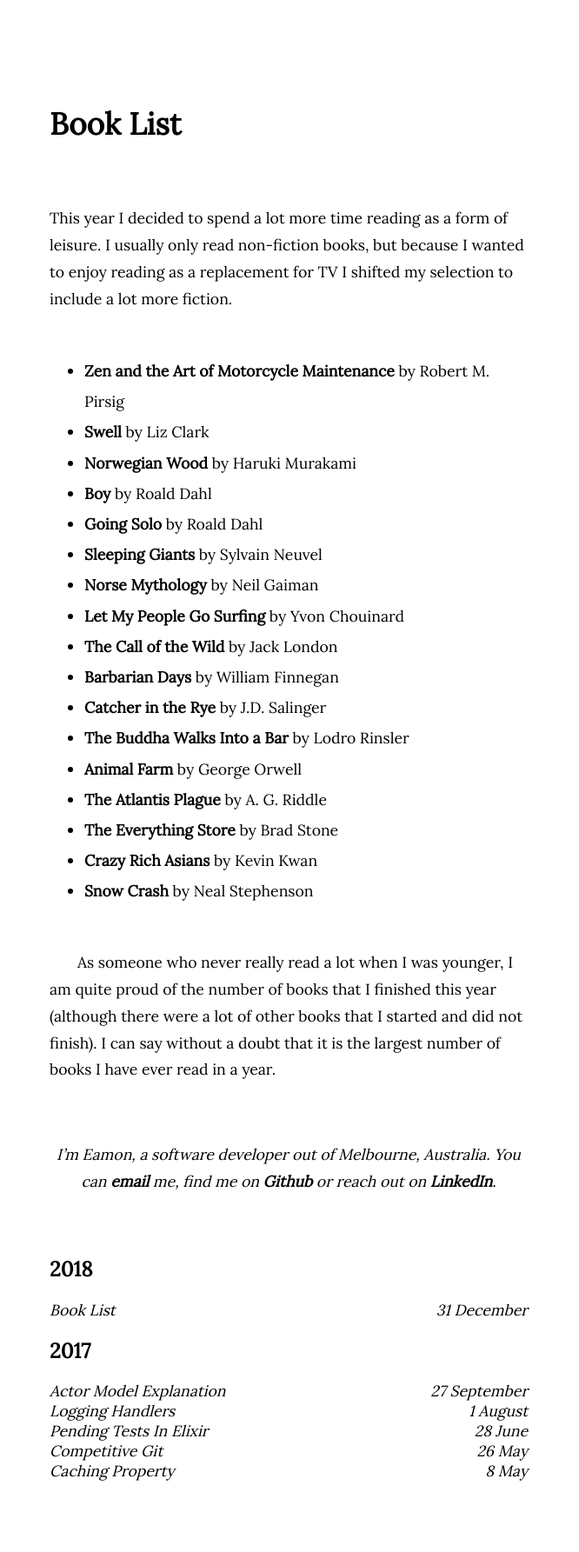
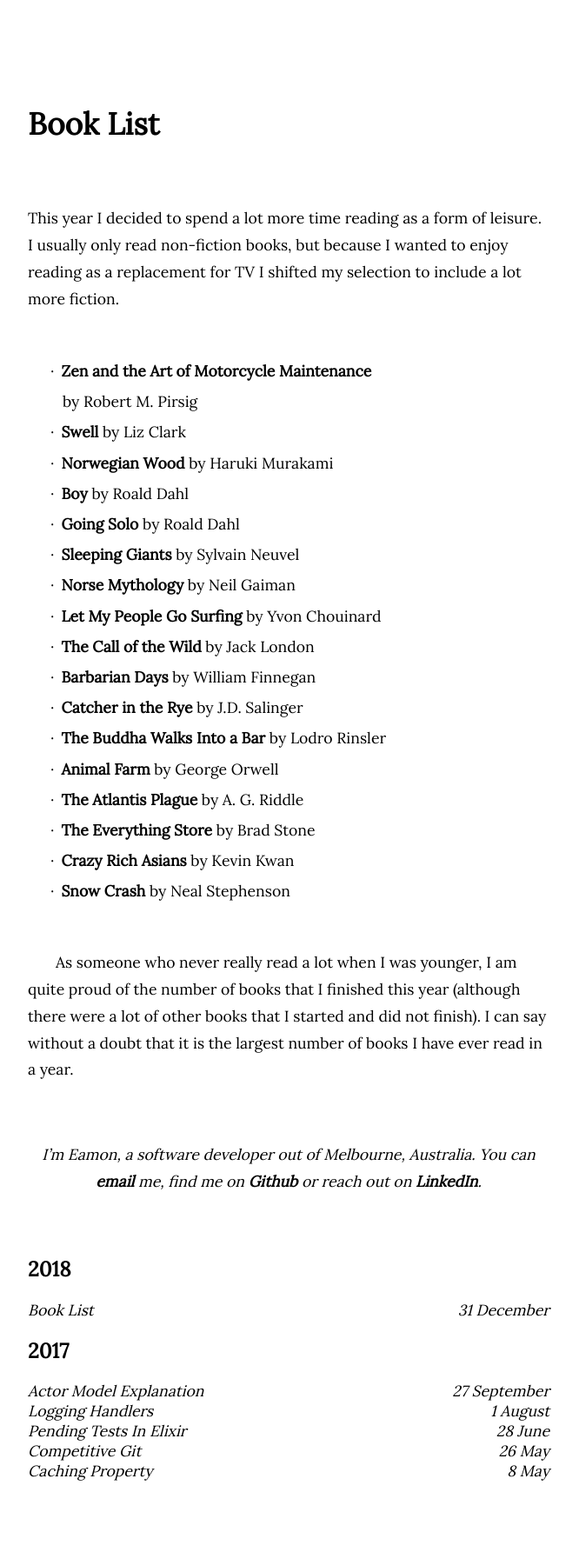
Before and after one commit to eamontaaffe/eamontaaffe.github.io, a Jekyll site: the page built from _posts/2018-12-31-book-list.md, in a window 1280 px wide. Shown: the whole page at 87% size, without its empty margins (308-974 px from the left). Built offline with Jekyll 4.4.1, drawn with Linux system fonts in a browser that asks for light colours.

Commit message:
List formatting updated

```diff
--- a/_posts/2018-12-31-book-list.md
+++ b/_posts/2018-12-31-book-list.md
@@ -4,7 +4,7 @@
 This year I decided to spend a lot more time reading as a form of leisure. I usually only read non-fiction books, but because I wanted to enjoy reading as a replacement for TV I shifted my selection to include a lot more fiction.
 
 
-- [Zen and the Art of Motorcycle Maintenance](https://www.bookdepository.com/search?searchTerm=Zen%20Motorcycle%20Maintenance%20Robert%20Pirsig) by Robert M. Pirsig
+- [Zen and the Art of Motorcycle Maintenance](https://www.bookdepository.com/search?searchTerm=Zen%20Motorcycle%20Maintenance%20Robert%20Pirsig)<br/>by Robert M. Pirsig
 - [Swell](https://www.bookdepository.com/search?searchTerm=Swell%20by%20Liz%20Clark) by Liz Clark
 - [Norwegian Wood](https://www.bookdepository.com/search?searchTerm=Norwegian%20Wood%20by%20Haruki%20Murakami) by Haruki Murakami
 - [Boy](https://www.bookdepository.com/search?searchTerm=Boy%20by%20Roald%20Dahl) by Roald Dahl
--- a/_sass/main.scss
+++ b/_sass/main.scss
@@ -13,7 +13,7 @@
     color: $primary-color;
     font-size: 1.10em;
     font-family: 'Lora', serif;
-    max-width: 550px;
+    max-width: 600px;
     margin: auto;
     padding-left: 16px;
     padding-right: 16px;
@@ -69,9 +69,19 @@
         margin-left: -32px;
         width: 100%;
     }
+
+    li {
+        list-style: none;
+
+        &:before {
+            content: "·";
+            padding-right: 8px;
+            margin-left: -14px;
+        }
+    }
 }
 
-p:first-child{
+p:first-child {
     text-indent: 0;
 }
 
```
